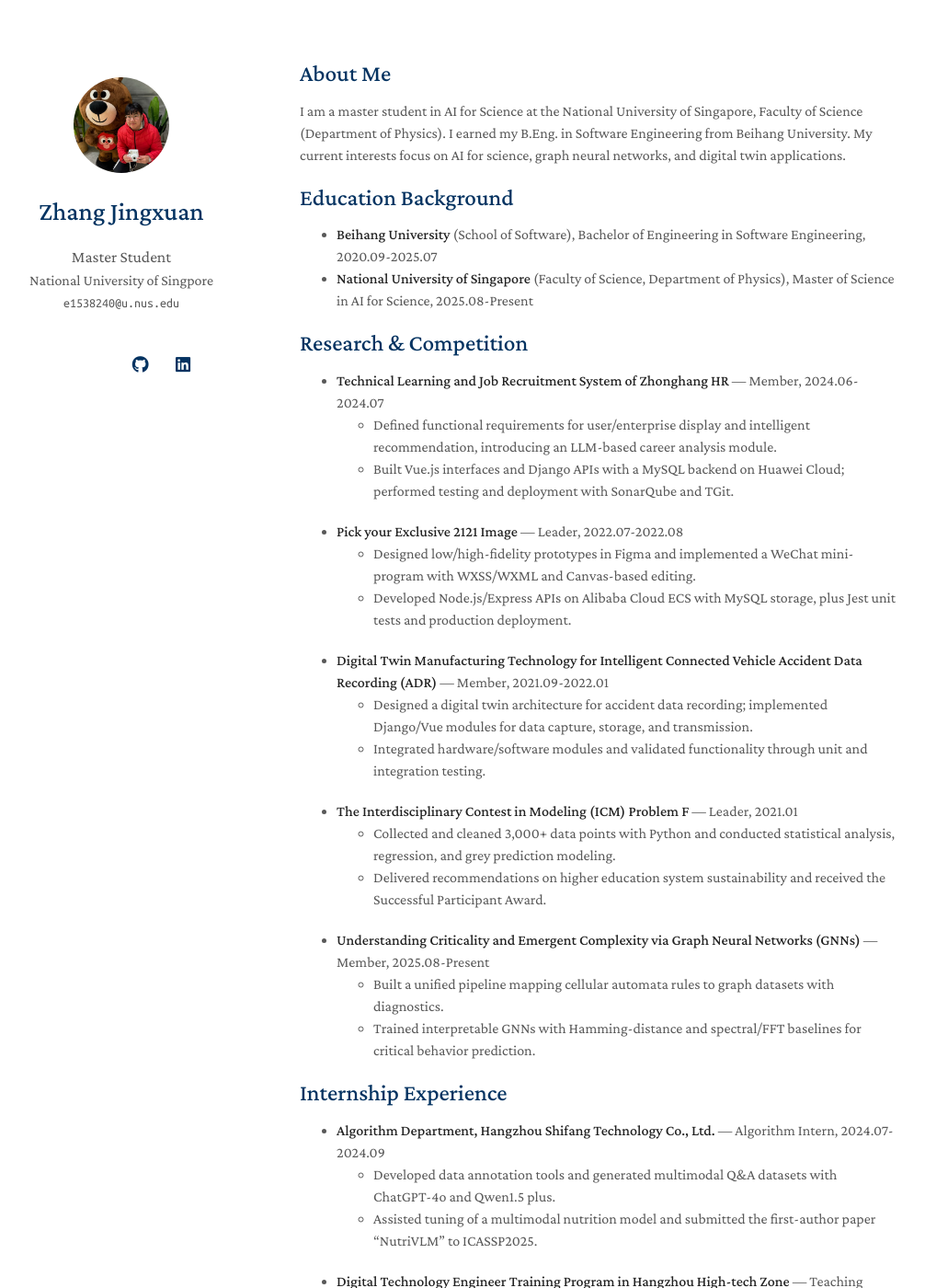
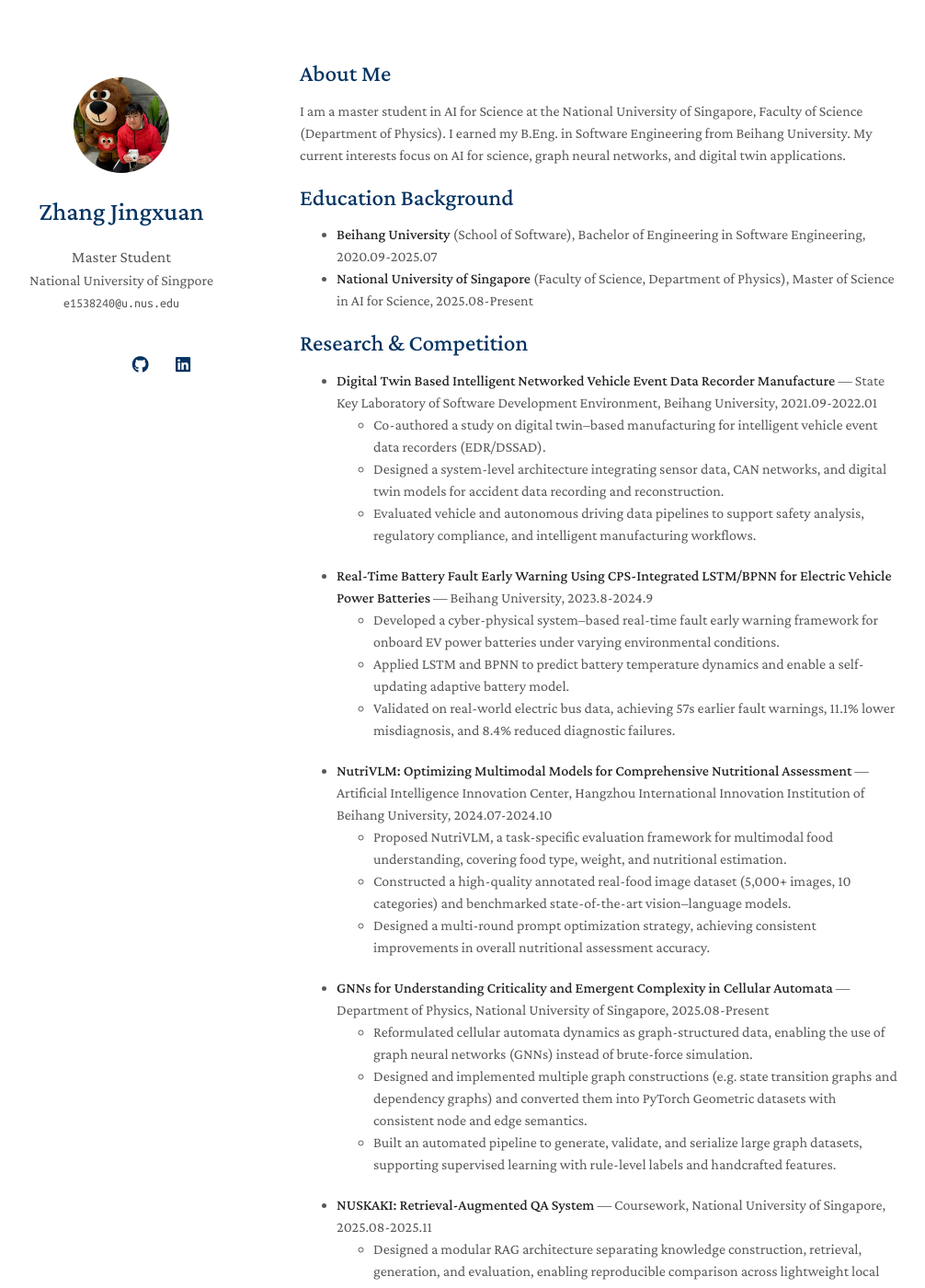
Before and after one commit to Yo1ogreyZz/Yo1ogreyZz.github.io, a Jekyll site: the page built from index.md, in a window 1280 px wide and 1400 px high. Shown: the whole window at 92% size, without its empty margins (144-1150 px from the left). Built offline with Jekyll 4.4.1, drawn with Linux system fonts in a browser that asks for light colours; a style sheet for code colours, icons or effects is not loaded; our own code applies the rules of GitHub Pages for plain Markdown files; some of the changed text lies outside the part shown.

Commit message:
uodate info

```diff
--- a/_layouts/homepage.html
+++ b/_layouts/homepage.html
@@ -100,7 +100,7 @@
       <br>
 
       {% if site.enable_footnote %}
-      <p><small>Powered by Jekyll and <a href="https://github.com/yaoyao-liu/minimal-light" target="_blank" rel="noopener">Minimal Light</a> theme.</small></p>
+      <p><small>Updated until Jan 20th 2026.</small></p>
       {% endif %}
 
       </section>
--- a/index.md
+++ b/index.md
@@ -13,44 +13,30 @@ I am a master student in AI for Science at the National University of Singapore,
 
 ## Research & Competition
 
-- **Technical Learning and Job Recruitment System of Zhonghang HR** — Member, 2024.06-2024.07
-  - Defined functional requirements for user/enterprise display and intelligent recommendation, introducing an LLM-based career analysis module.
-  - Built Vue.js interfaces and Django APIs with a MySQL backend on Huawei Cloud; performed testing and deployment with SonarQube and TGit.
-- **Pick your Exclusive 2121 Image** — Leader, 2022.07-2022.08
-  - Designed low/high-fidelity prototypes in Figma and implemented a WeChat mini-program with WXSS/WXML and Canvas-based editing.
-  - Developed Node.js/Express APIs on Alibaba Cloud ECS with MySQL storage, plus Jest unit tests and production deployment.
-- **Digital Twin Manufacturing Technology for Intelligent Connected Vehicle Accident Data Recording (ADR)** — Member, 2021.09-2022.01
-  - Designed a digital twin architecture for accident data recording; implemented Django/Vue modules for data capture, storage, and transmission.
-  - Integrated hardware/software modules and validated functionality through unit and integration testing.
-- **The Interdisciplinary Contest in Modeling (ICM) Problem F** — Leader, 2021.01
-  - Collected and cleaned 3,000+ data points with Python and conducted statistical analysis, regression, and grey prediction modeling.
-  - Delivered recommendations on higher education system sustainability and received the Successful Participant Award.
-- **Understanding Criticality and Emergent Complexity via Graph Neural Networks (GNNs)** — Member, 2025.08-Present
-  - Built a unified pipeline mapping cellular automata rules to graph datasets with diagnostics.
-  - Trained interpretable GNNs with Hamming-distance and spectral/FFT baselines for critical behavior prediction.
+- **Digital Twin Based Intelligent Networked Vehicle Event Data Recorder Manufacture** — State Key Laboratory of Software Development Environment, Beihang University, 2021.09-2022.01
+  - Co-authored a study on digital twin–based manufacturing for intelligent vehicle event data recorders (EDR/DSSAD).
+  - Designed a system-level architecture integrating sensor data, CAN networks, and digital twin models for accident data recording and reconstruction.
+  - Evaluated vehicle and autonomous driving data pipelines to support safety analysis, regulatory compliance, and intelligent manufacturing workflows.
 
-## Internship Experience
+- **Real-Time Battery Fault Early Warning Using CPS-Integrated LSTM/BPNN for Electric Vehicle Power Batteries** — Beihang University, 2023.8-2024.9
+  - Developed a cyber-physical system–based real-time fault early warning framework for onboard EV power batteries under varying environmental conditions.
+  - Applied LSTM and BPNN to predict battery temperature dynamics and enable a self-updating adaptive battery model.
+  - Validated on real-world electric bus data, achieving 57s earlier fault warnings, 11.1% lower misdiagnosis, and 8.4% reduced diagnostic failures.
 
-- **Algorithm Department, Hangzhou Shifang Technology Co., Ltd.** — Algorithm Intern, 2024.07-2024.09
-  - Developed data annotation tools and generated multimodal Q&A datasets with ChatGPT-4o and Qwen1.5 plus.
-  - Assisted tuning of a multimodal nutrition model and submitted the first-author paper “NutriVLM” to ICASSP2025.
-- **Digital Technology Engineer Training Program in Hangzhou High-tech Zone** — Teaching Assistant, 2024.07-2024.09
-  - Supported training for 60+ employees on AI applications and provided Q&A support.
-  - Maintained lab environments, configured virtual environments, and wrote experiment manuals.
-- **CASC and Beihang Sub-camp, 2023 National Youth University Science Camp** — Tutor, 2023.07
-  - Led visiting delegations through expert talks, innovation practices, and lab visits; produced 10+ WeChat articles.
-- **National Alpine Skiing Centre, Beijing Organizing Committee for the 2022 Olympic and Paralympic Winter Games** — YAS PEM Assistant, 2022.01-2022.04
-  - Managed cable car passenger flow, assisted disabled athletes, and served 200,000+ visitors.
-  - Recognized as a “Volunteer Star” and “Outstanding Individual”.
+- **NutriVLM: Optimizing Multimodal Models for Comprehensive Nutritional Assessment** — Artificial Intelligence Innovation Center, Hangzhou International Innovation Institution of Beihang University, 2024.07-2024.10
+  - Proposed NutriVLM, a task-specific evaluation framework for multimodal food understanding, covering food type, weight, and nutritional estimation.
+  - Constructed a high-quality annotated real-food image dataset (5,000+ images, 10 categories) and benchmarked state-of-the-art vision–language models.
+  - Designed a multi-round prompt optimization strategy, achieving consistent improvements in overall nutritional assessment accuracy.
 
-## Student Work
+- **GNNs for Understanding Criticality and Emergent Complexity in Cellular Automata** — Department of Physics, National University of Singapore, 2025.08-Present
+  - Reformulated cellular automata dynamics as graph-structured data, enabling the use of graph neural networks (GNNs) instead of brute-force simulation.
+  - Designed and implemented multiple graph constructions (e.g. state transition graphs and dependency graphs) and converted them into PyTorch Geometric datasets with consistent node and edge semantics.
+  - Built an automated pipeline to generate, validate, and serialize large graph datasets, supporting supervised learning with rule-level labels and handcrafted features.
 
-- **Secretariat, Graduate Publicity Group, Beihang University** — Leader, 2022.09-2023.07
-  - Managed reimbursements, designed promotional materials, and published 30+ articles with 200,000+ views.
-  - Organized promotional activities reaching 80,000 participants and co-hosted a joint lecture event.
-- **Outreach Liaison Department, Zhaoyang Volunteer Teaching Association, Beihang University** — Leader, 2021.09-2022.07
-  - Organized donation campaigns and volunteer teaching events benefiting 5,000 people across multiple regions.
-  - Launched a university volunteer teaching forum and earned Outstanding Individual recognition.
+- **NUSKAKI: Retrieval-Augmented QA System** — Coursework, National University of Singapore, 2025.08-2025.11
+  - Designed a modular RAG architecture separating knowledge construction, retrieval, generation, and evaluation, enabling reproducible comparison across lightweight local LLMs.
+  - Built a domain-specific semantic retrieval pipeline and analyzed retrieval quality as a system-level bottleneck affecting downstream reasoning.
+  - Developed a question-type–aware evaluation framework and conducted controlled experiments to reveal model capacity vs. grounding trade-offs and reasoning failure modes.
 
 {% include_relative _includes/publications.md %}
 
```
Also changed, not shown: 1 other file.
